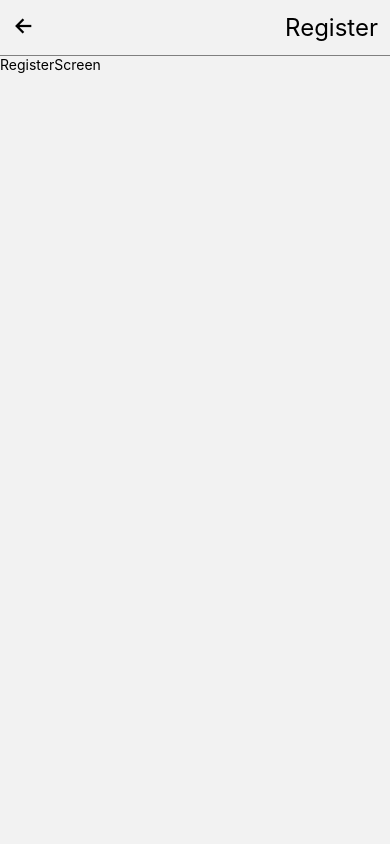
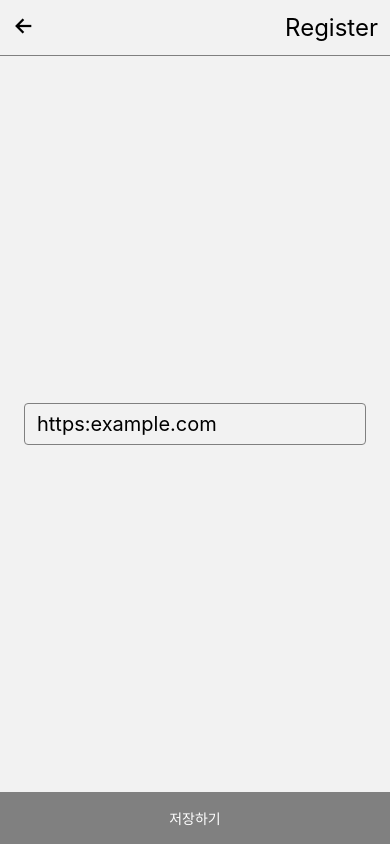
Before and after one commit to willy4202/my-litle-webview, a React Native app: screen /RegisterScreen in a window 390 px wide. Built offline with nearby package versions, Linux system fonts and the light colour scheme.

Commit message:
add: url register

```diff
--- /dev/null
+++ b/src/components/SingleLineTextInput.js
@@ -0,0 +1,40 @@
+import { StyleSheet, Text, TextInput, View } from "react-native";
+import React, { useState } from "react";
+
+const SingleLineTextInput = ({
+  value,
+  onChangeText,
+  placeholder,
+  style,
+  fontSize,
+}) => {
+  const [focused, setFocused] = useState(false);
+  return (
+    <View
+      style={{
+        alignSelf: "stretch",
+        paddingHorizontal: 12,
+        paddingVertical: 8,
+        borderRadius: 4,
+        borderWidth: 1,
+        borderColor: focused ? "black" : "gray",
+      }}
+    >
+      <TextInput
+        autoCorrect={false}
+        value={value}
+        onChangeText={onChangeText}
+        placeholder={placeholder}
+        style={[style, { fontSize: fontSize ?? 20 }]}
+        onFocus={() => {
+          setFocused(true);
+        }}
+        onBlur={() => {
+          setFocused(false);
+        }}
+      />
+    </View>
+  );
+};
+
+export default SingleLineTextInput;
--- a/src/screen/ListScreen.js
+++ b/src/screen/ListScreen.js
@@ -4,9 +4,12 @@ import Header from "../components/Header/Header";
 import Button from "../components/Button";
 import Typography from "../components/Typography";
 import { useNavigation } from "@react-navigation/native";
+import { useSafeAreaInsets } from "react-native-safe-area-context";
+import Icon from "../components/Icon";
 
 const ListScreen = () => {
   const navigation = useNavigation();
+  const safeAreaInset = useSafeAreaInsets();
 
   const onPress = useCallback(() => {
     navigation.navigate("DetailScreen");
@@ -25,8 +28,18 @@ const ListScreen = () => {
         <Button onPress={onPress}>
           <Typography>LINK DETAIL로 이동하기</Typography>
         </Button>
+      </View>
+      <View
+        style={{
+          position: "absolute",
+          right: 24,
+          bottom: 24 + safeAreaInset.bottom,
+        }}
+      >
         <Button onPress={onPressAddButton}>
-          <Typography>REGISTER 스크린 이동하기</Typography>
+          <View style={styles.floatBtn}>
+            <Icon name={"add"} color={"white"} size={32} />
+          </View>
         </Button>
       </View>
     </View>
@@ -35,4 +48,13 @@ const ListScreen = () => {
 
 export default ListScreen;
 
-const styles = StyleSheet.create({});
+const styles = StyleSheet.create({
+  floatBtn: {
+    width: 52,
+    height: 52,
+    borderRadius: 24,
+    alignItems: "center",
+    justifyContent: "center",
+    backgroundColor: "black",
+  },
+});
--- a/src/screen/RegisterScreen.js
+++ b/src/screen/RegisterScreen.js
@@ -1,21 +1,59 @@
 import { StyleSheet, Text, View } from "react-native";
-import React, { useCallback } from "react";
+import React, { useCallback, useState } from "react";
 import { useNavigation } from "@react-navigation/native";
 import Header from "../components/Header/Header";
+import SingleLineTextInput from "../components/SingleLineTextInput";
+import Button from "../components/Button";
+import Typography from "../components/Typography";
+import { useSafeAreaInsets } from "react-native-safe-area-context";
+import Spacer from "../components/Spacer";
 
 const RegisterScreen = () => {
+  const { bottom } = useSafeAreaInsets();
   const navigation = useNavigation();
   const goBack = useCallback(() => {
     navigation.goBack();
   }, []);
+  const [url, setUrl] = useState("");
 
   return (
-    <View>
+    <View style={{ flex: 1 }}>
       <Header>
         <Header.Icon iconName="arrow-back" onPress={goBack} />
         <Header.Title title="Register" />
       </Header>
-      <Text>RegisterScreen</Text>
+      <View
+        style={{
+          flex: 1,
+          alignItems: "center",
+          justifyContent: "center",
+          paddingHorizontal: 24,
+        }}
+      >
+        <SingleLineTextInput
+          value={url}
+          onChangeText={setUrl}
+          placeholder={"https:example.com"}
+        />
+      </View>
+      <Button>
+        <View
+          style={{
+            backgroundColor: url === "" ? "gray" : "black",
+          }}
+        >
+          <View
+            style={{
+              height: 52,
+              alignItems: "center",
+              justifyContent: "center",
+            }}
+          >
+            <Typography color="white">저장하기</Typography>
+          </View>
+          <Spacer height={bottom} />
+        </View>
+      </Button>
     </View>
   );
 };
```
